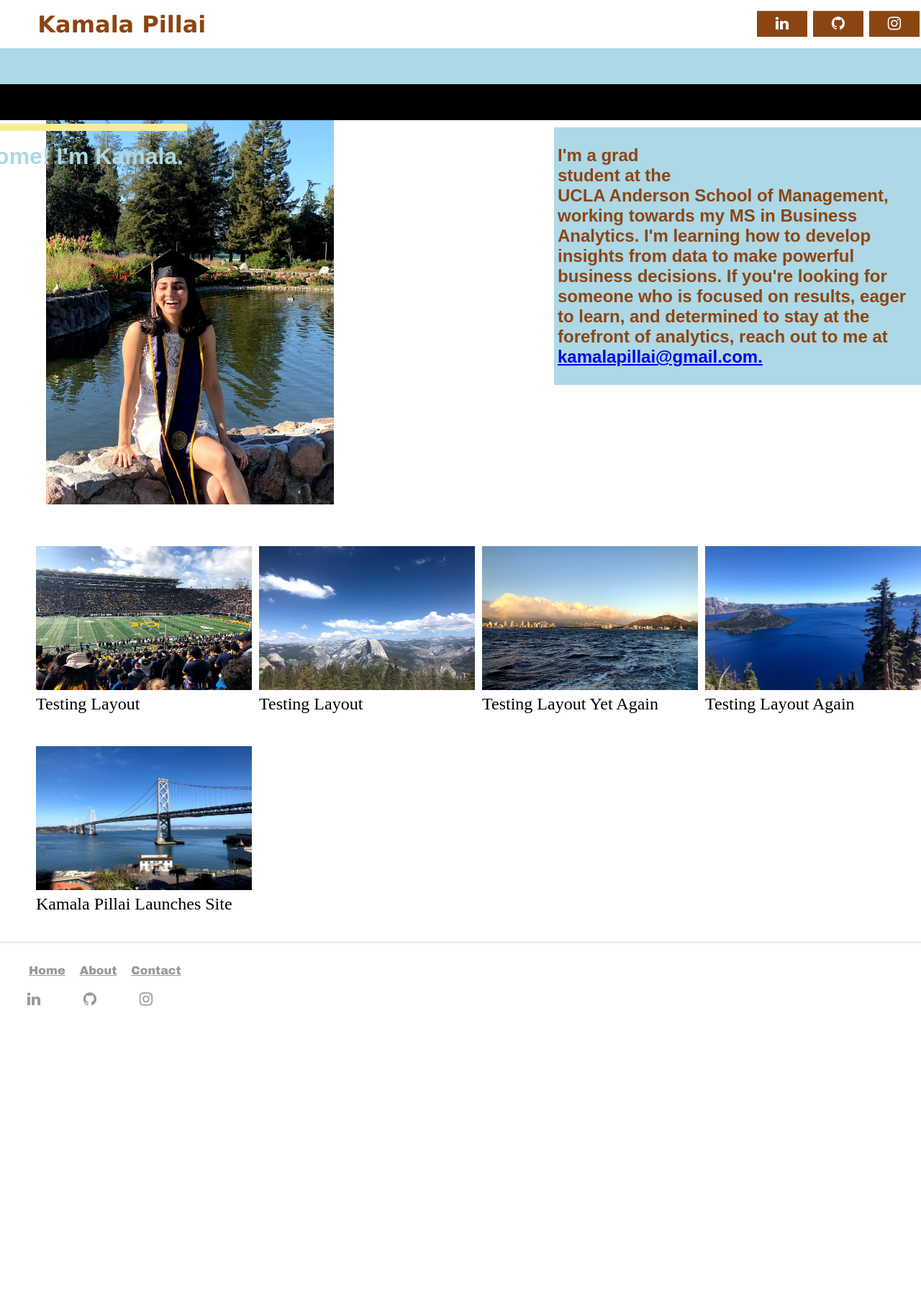
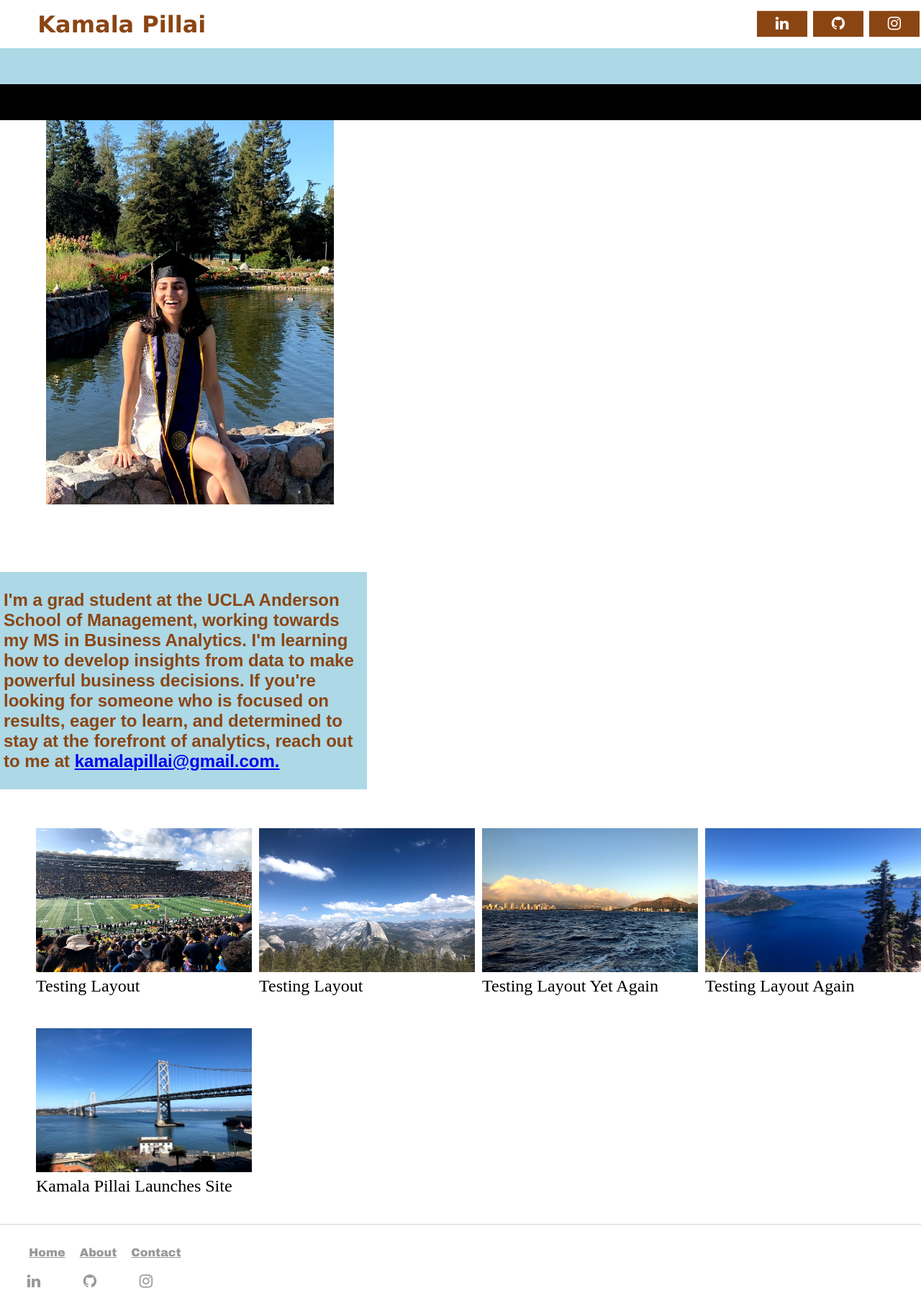
Before and after one commit to kpill/kpill.github.io, a Jekyll site: the page built from index.html, in a window 1280 px wide. Shown: the whole page at 72% size. Built offline with Jekyll 4.4.1, drawn with Linux system fonts in a browser that asks for light colours; before the commit the page ends 1423 px from its top, so only the background shows below that.

Commit message:
Update main.css

```diff
--- a/css/main.css
+++ b/css/main.css
@@ -230,9 +230,6 @@
 		transform: translate(-200%, 50%);
 	}
 
-	.welcome-text {
-		float: right;
-	}
 
 	h1.welcome-text {
 		font-family: Arial, Helvetica, sans-serif;
```
